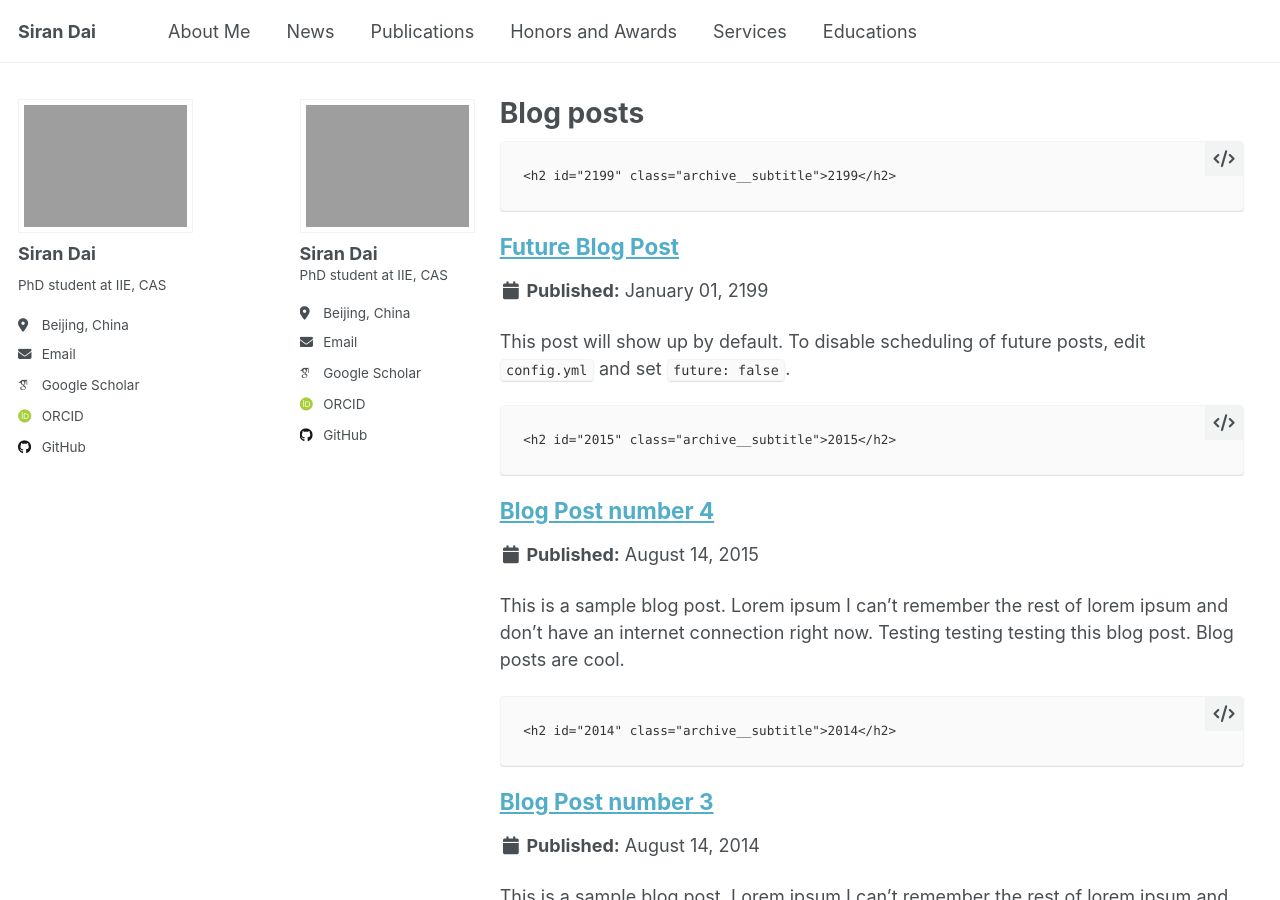
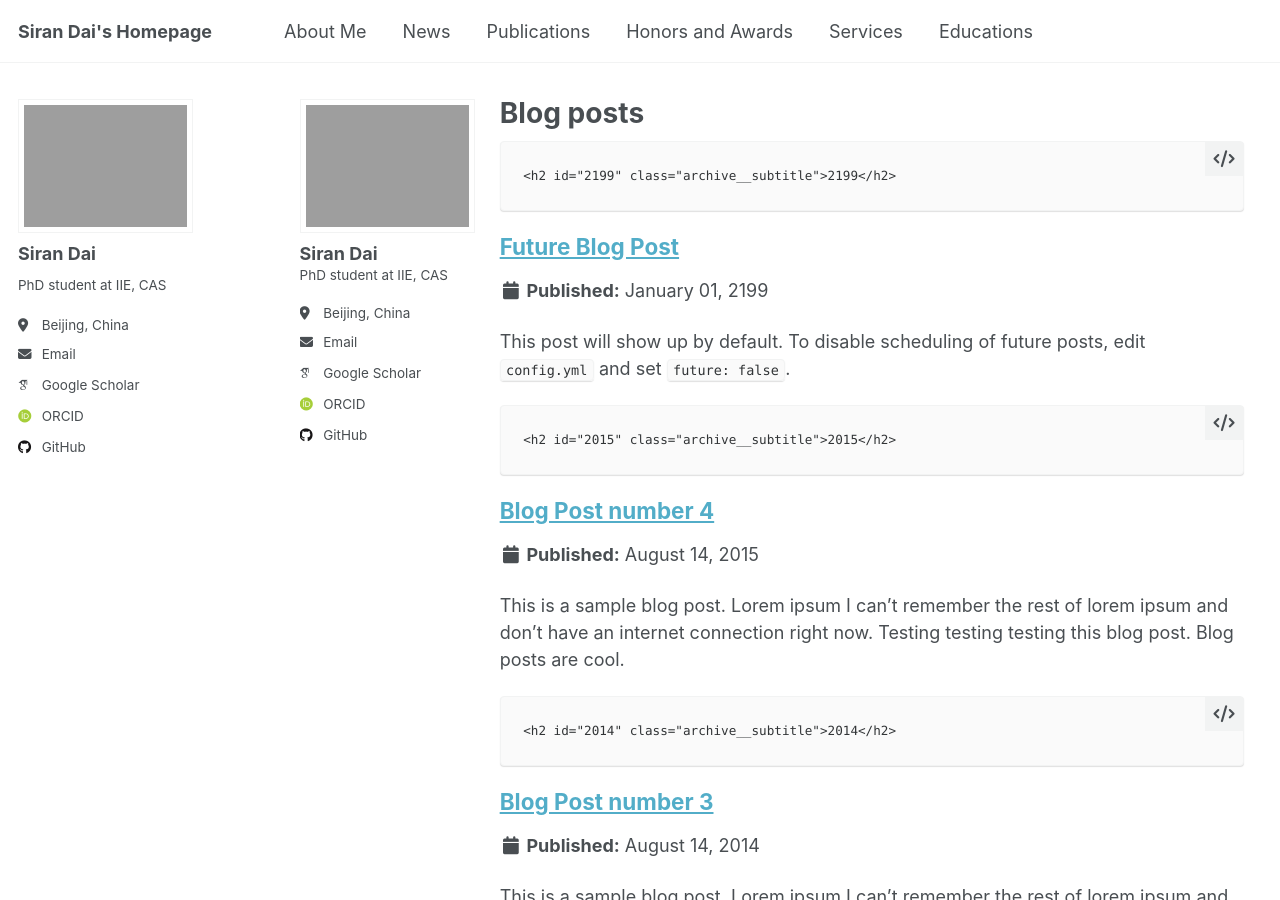
Before and after one commit to EldercatSAM/EldercatSAM.github.io, a Jekyll site: the page built from _pages/year-archive.md, in a window 1280 px wide and 900 px high. Built offline with Jekyll 4.4.1, drawn with Linux system fonts in a browser that asks for light colours; some web fonts are replaced; a script that is not in the unit is left out.

Commit message:
modify page title

```diff
--- a/_config.yml
+++ b/_config.yml
@@ -6,7 +6,7 @@
 # `jekyll serve`. If you change this file, please restart the server process.
 
 # Site Settings
-title                    : "Siran Dai"
+title                    : "Siran Dai's Homepage"
 description              : "PhD student at IIE, CAS"
 repository               : "EldercatSAM/eldercatsam.github.io"
 google_scholar_stats_use_cdn : true
```
